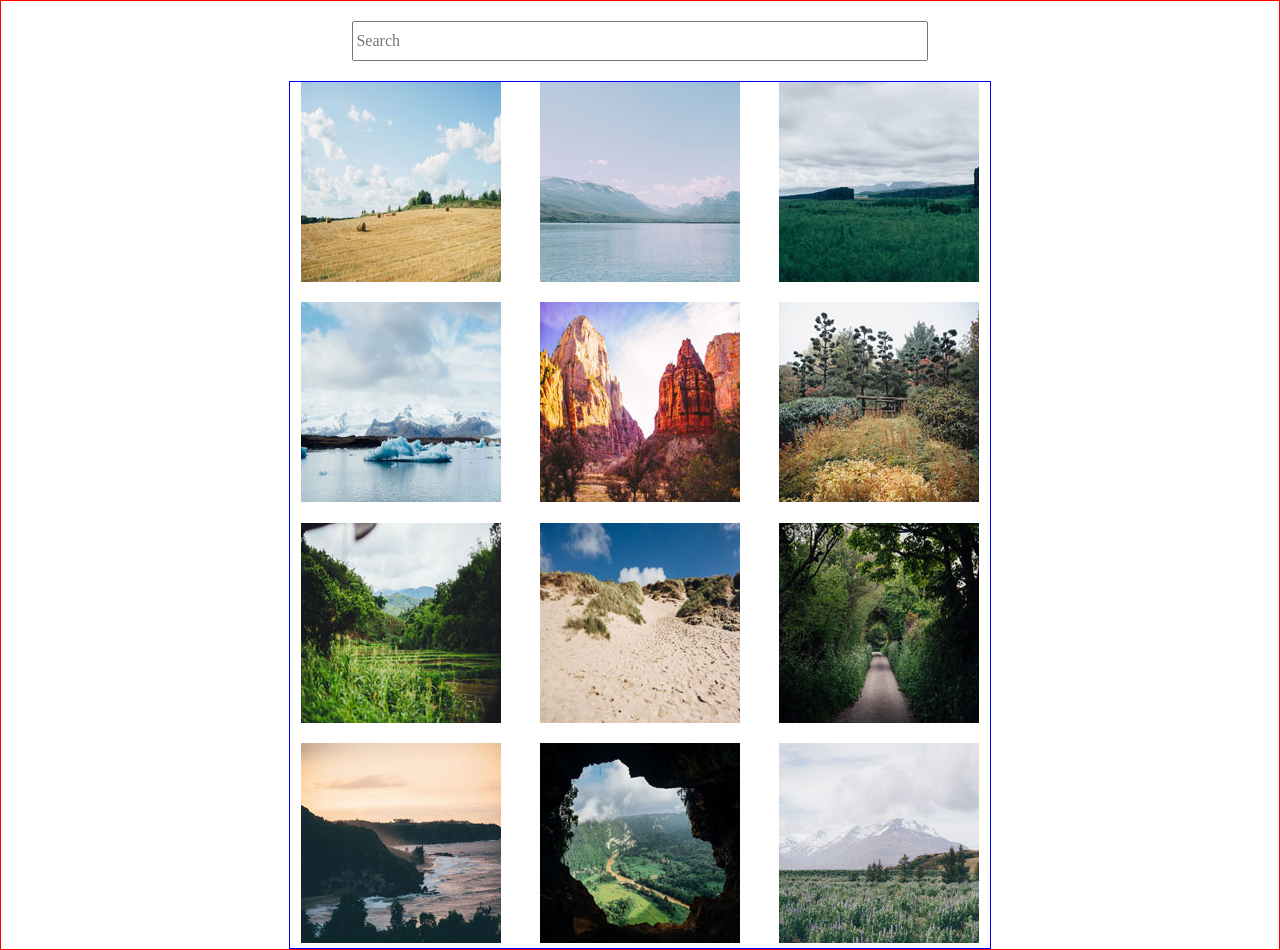
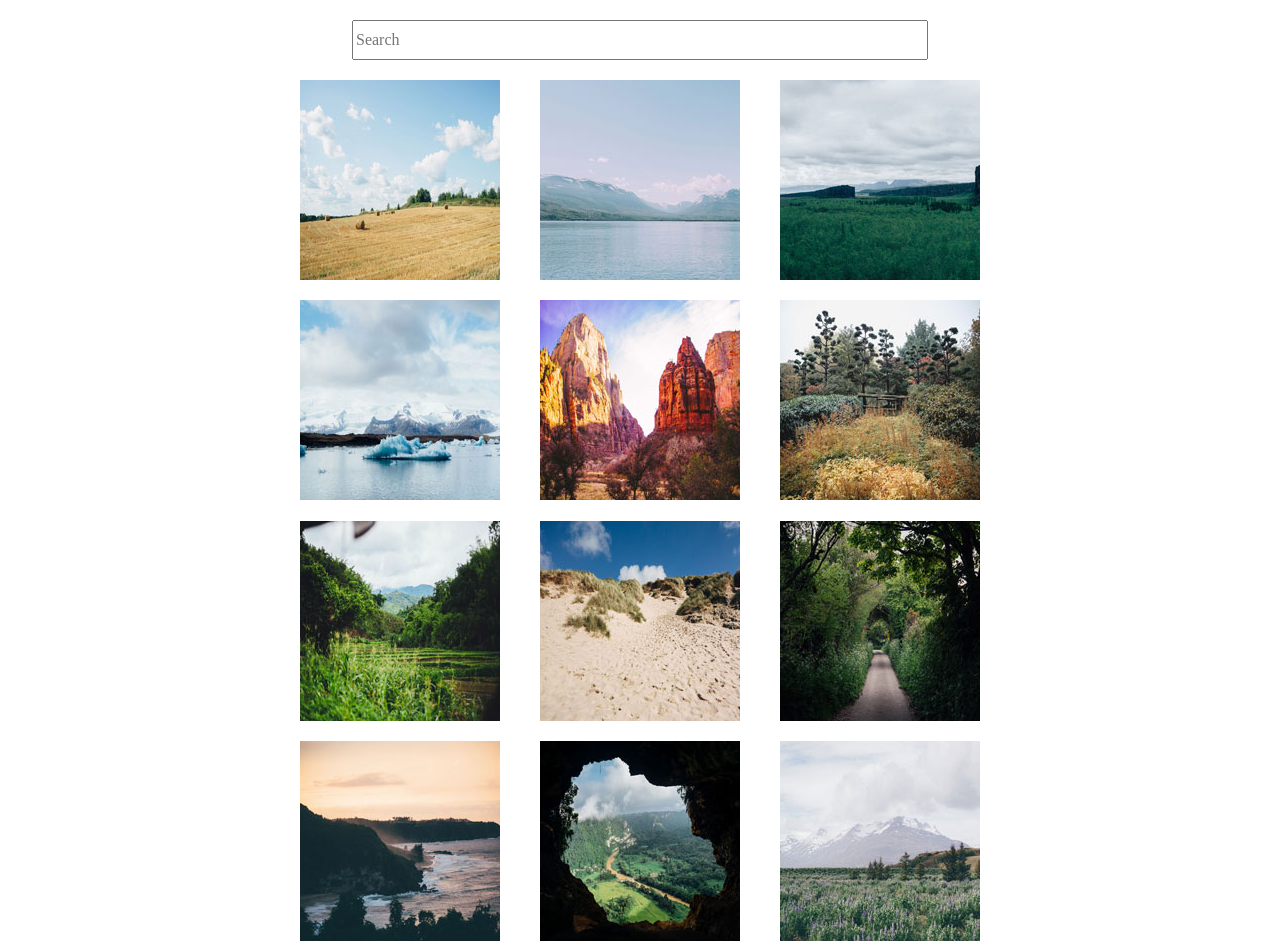
Before and after one commit to camercha/treehouse-project-5, a plain HTML site: page index.html in a window 1280 px wide. Drawn offline with Linux system fonts and the light colour scheme.

Commit message:
cleaned up the style now trying to build the search bar

```diff
--- a/css/style.css
+++ b/css/style.css
@@ -5,7 +5,6 @@
 main{
     display: flex;
     flex-direction: column;
-   border: 1px solid red;
    width: 100%;
 
 }
@@ -24,7 +23,7 @@ input{
 }
 
 .gallery{
-    border: 1px solid blue;
+
     display: grid;
     grid-gap: 1rem;
     width: 55%;
```
Also changed, not shown: js/app.js (+21 -0 lines).
